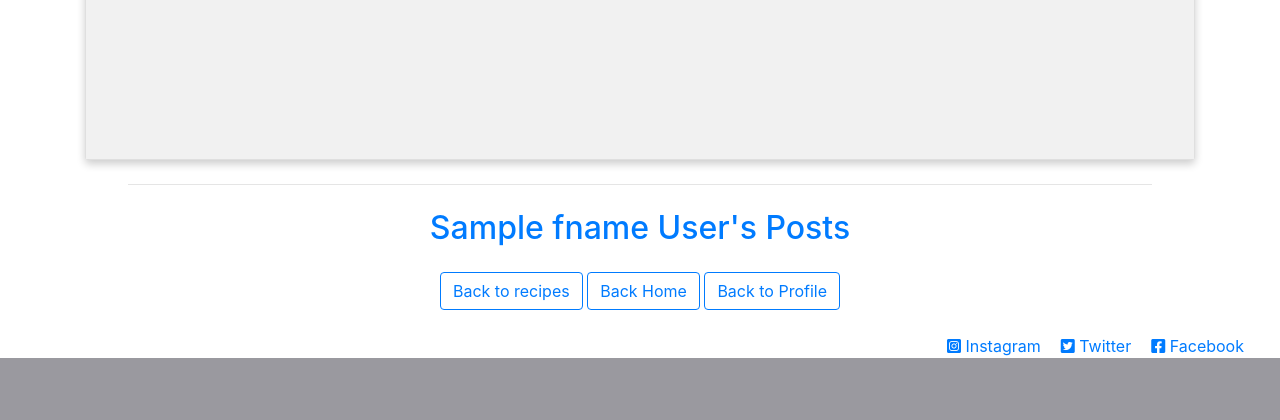
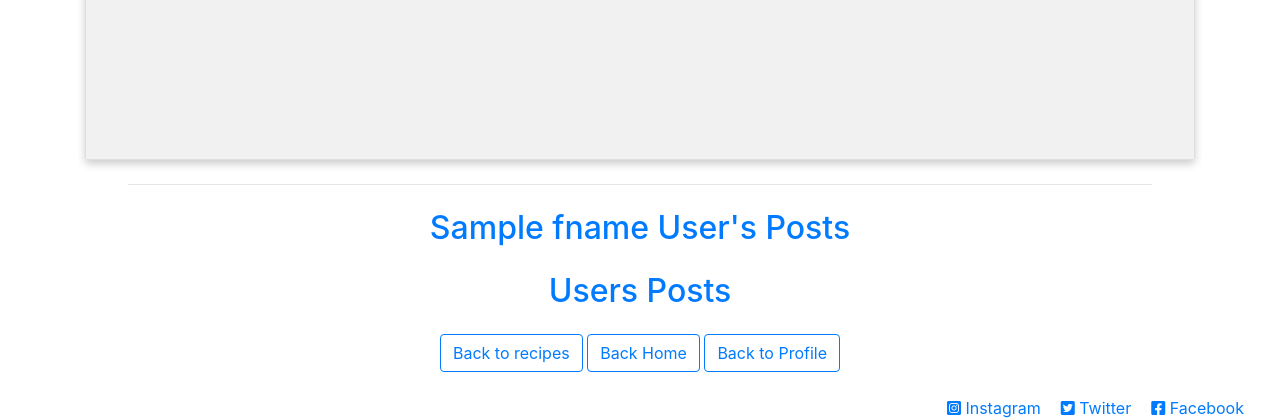
Before and after one commit to Code-Institute-Submissions/Mikew1999-recipe-blog, a Flask app: a page that uses templates/viewusersprofile.html in a window 1280 px wide. Shown: the part 1747-2167 px from the top of the page. Before the commit the page ends 2105 px from the top, so only its background shows below. Run offline with Flask 2, Linux system fonts and the light colour scheme; a database or web service that is not in the repository returns one stand-in record (values such as "Sample title"); some libraries are stand-ins or nearby versions.

Commit message:
rendered posts on newsfeed and profile and viewusersprofile pages

```diff
--- a/app.py
+++ b/app.py
@@ -177,7 +177,10 @@ def create_recipe():
 
 @app.route("/newsfeed")
 def newsFeed():
-    return render_template("newsfeed.html")
+    posts = mongo.db.posts.find().sort("_id", -1)
+    return render_template(
+                    "newsfeed.html",
+                    posts=posts)
 
 
 @app.route("/<username>/create_post", methods=["GET", "POST"])
@@ -334,6 +337,7 @@ def profile(username):
     allRecipes = mongo.db.recipes.find()
     userRecipes = mongo.db.recipes.find({"author": username})
     likedRecipes = user['likedRecipes']
+    posts = mongo.db.posts.find()
     x = mongo.db.recipes.find_one
 
     if session["user"]:
@@ -343,6 +347,7 @@ def profile(username):
             username=username,
             allRecipes=allRecipes,
             userRecipes=userRecipes,
+            posts=posts,
             x=x,
             user=user)
 
@@ -357,10 +362,12 @@ def userProfile(username):
     userRecipes = mongo.db.recipes.find({"author": username})
     likedRecipes = user['likedRecipes']
     x = mongo.db.recipes.find_one
+    posts = mongo.db.posts.find()
 
     return render_template(
         "viewusersprofile.html",
         user=user,
+        posts=posts,
         x=x,
         likedRecipes=likedRecipes,
         userRecipes=userRecipes)
--- a/static/css/style.css
+++ b/static/css/style.css
@@ -173,6 +173,10 @@
     height: 75vh;
 }
 
+.post-card-body {
+    background: #f1f1f1;
+}
+
 .search-profile-card {
     height: auto!important;
 }
@@ -226,6 +230,11 @@ label {
     color: white!important;
 }
 
+.post-image {
+    width: 60vw;
+    height: 60vh;
+}
+
 .footer {
     list-style-type: none;
     margin-right: 1rem;
--- a/templates/viewusersprofile.html
+++ b/templates/viewusersprofile.html
@@ -212,7 +212,36 @@
         <p>{{ user.fname }} {{ user.lname }} has not made any posts yet.</p>
     </div>
     {% else %}
+    <div class="my-posts" id="users-posts">
+        <h2 class="text-center text-primary mt-4 mb-4">Users Posts</h2>
+        {% if user.hasPosted == "0" %}
+        <div class="text-center">
+            <p>You have not made any posts yet. You can create a new post <a href="#">here</a></p>
+        </div>
+        {% else %}
+        <div class="container">
+            {% for post in posts %}
+                {% if post.author == session.user %}
+                    <div class="row mb-4">
 
+                        <div class="col-12 card">
+                            <div class="post-card-body">
+                                {% if post.postimage %}
+                                    <div class="text-center">
+                                        <img class="post-image" src="{{ url_for('file', filename=post.postimage) }}" alt="Post Image">
+                                    </div>
+                                {% endif %}
+                                <p>Author: {{ post.author }}</p>
+                                <p class="lead mb-4">{{ post.posttext }}</p>
+                            </div>
+                        </div>
+
+                    </div>
+                {% endif %}
+            {% endfor %}
+        </div>
+        {% endif %}
+    </div>
     {% endif %}
 </div>
 
```
Also changed, not shown: templates/newsfeed.html (+24 -1 lines), templates/profile.html (+21 -1 lines).
